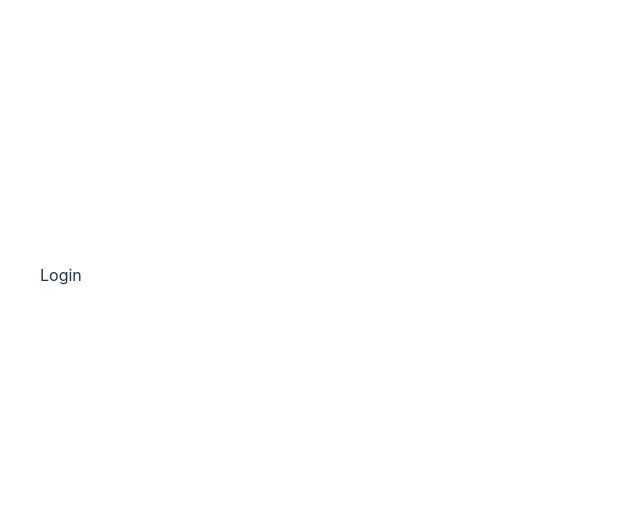
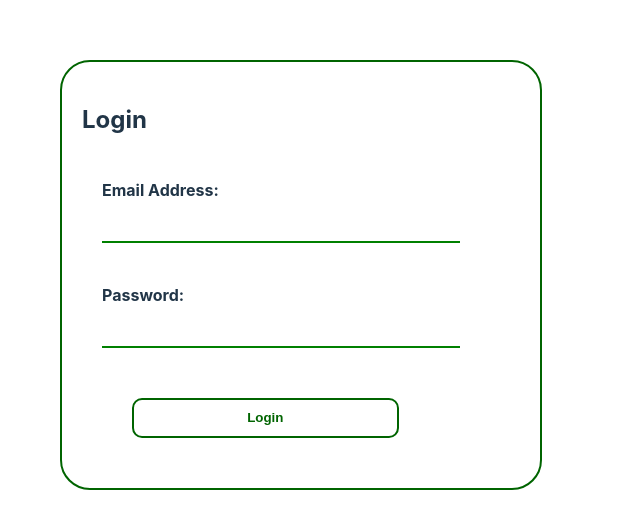
Before and after one commit to ark948/django-api-jwt-auth-exmaple02, a React (Vite) app in the folder frontend/: page /login in a window 1280 px wide. Shown: the part 125-654 px from the top of the page, without its empty margins (0-640 px from the left). Built offline with nearby package versions, Linux system fonts and the light colour scheme.

Commit message:
frontend: Login component

```diff
--- a/frontend/src/components/Login.jsx
+++ b/frontend/src/components/Login.jsx
@@ -1,8 +1,26 @@
-import React from "react";
+import React, {useState} from "react";
 
 const Login = () => {
     return (
-        <div>Login</div>
+        // 07
+        <div>
+            <div className="form-container">
+                <div className="wrapper" style={{width:"100%"}}>
+                    <h2>Login</h2>
+                    <form>
+                        <div className="form-group">
+                            <label htmlFor="">Email Address:</label>
+                            <input type="text" className="email-form" name="email" />
+                        </div>
+                        <div className="form-group">
+                            <label htmlFor="">Password:</label>
+                            <input type="password" className="email-form" name="password"/>
+                        </div>
+                        <input type="submit" value="Login" className="submitButton" />
+                    </form>
+                </div>
+            </div>
+        </div>
     )
 };
 
```
Also changed, not shown: 1 other file (tests, documents, lock files or other folders).
